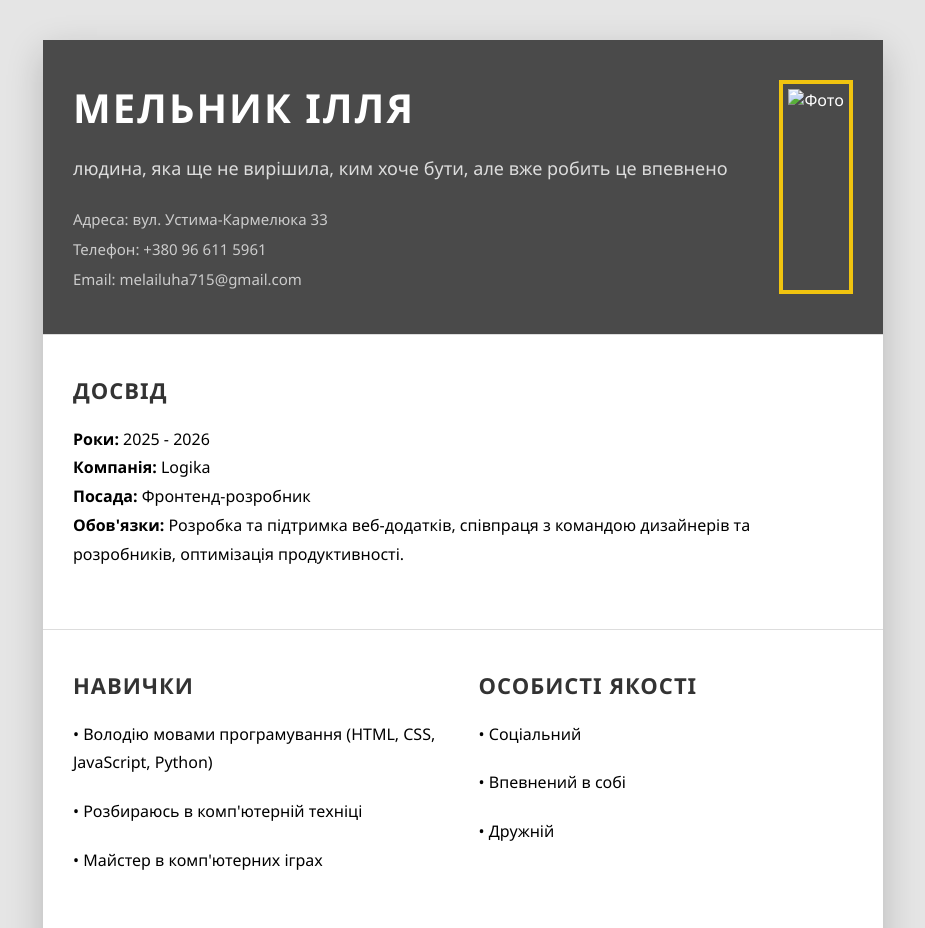
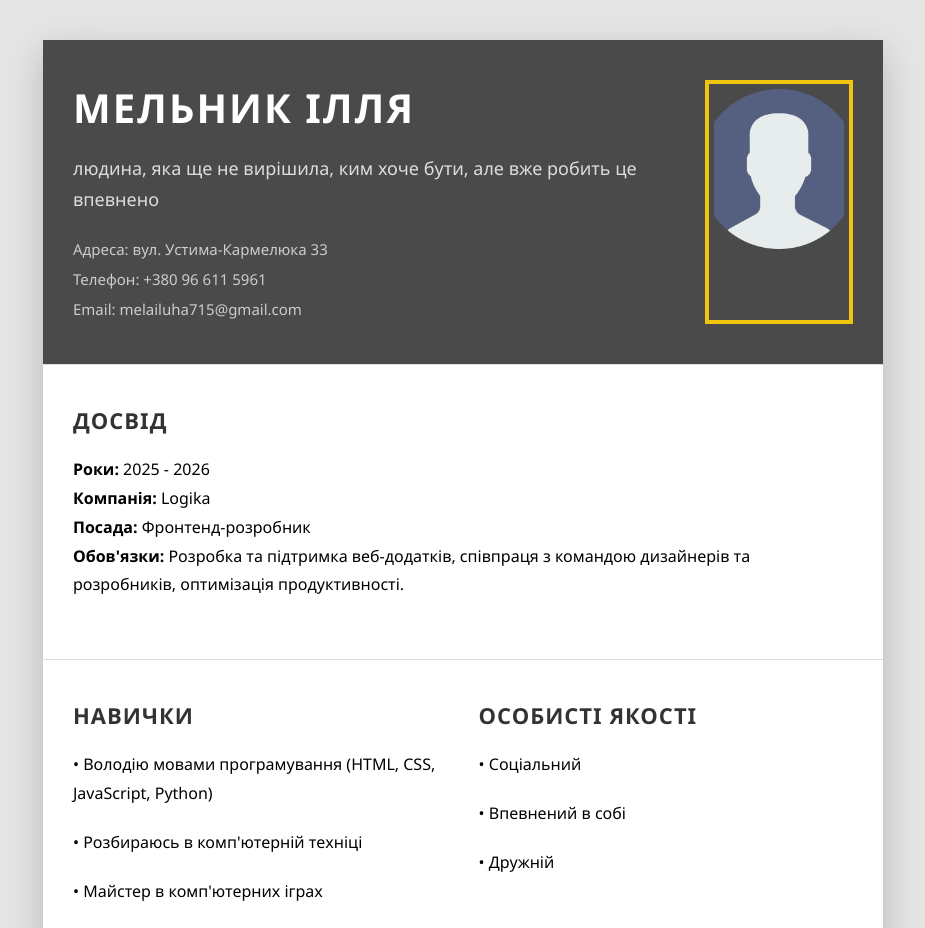
Before and after one commit to NaviIluha/About-Me, a plain HTML site: page index.html in a window 1280 px wide. Shown: the top 928 px of the page, without its empty margins (177-1102 px from the left). Drawn offline with Linux system fonts and the light colour scheme.

Commit message:
Update index.html

```diff
--- a/index.html
+++ b/index.html
@@ -143,7 +143,7 @@
     </div>
 
     <div class="photo">
-        <img src="" alt="Фото">
+        <img src="no_name.png" alt="Фото">
     </div>
 </div>
 
```
